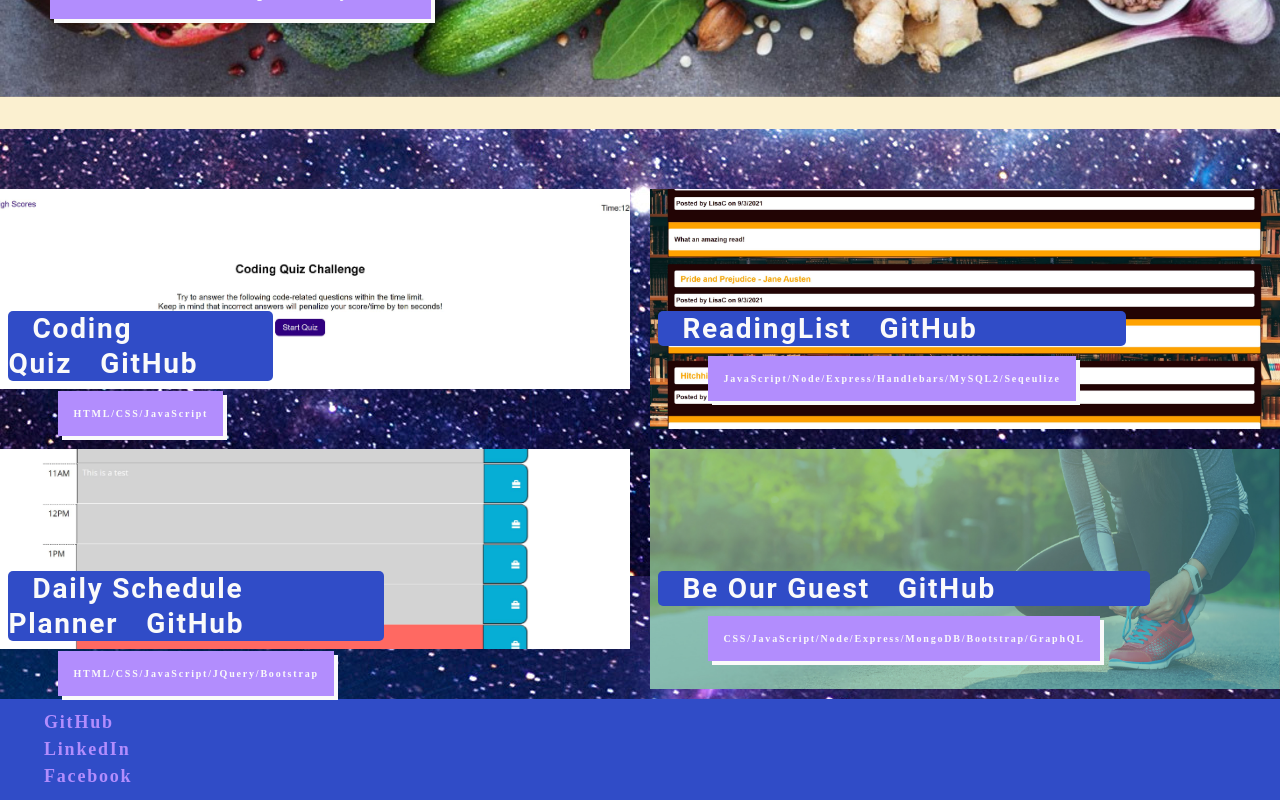
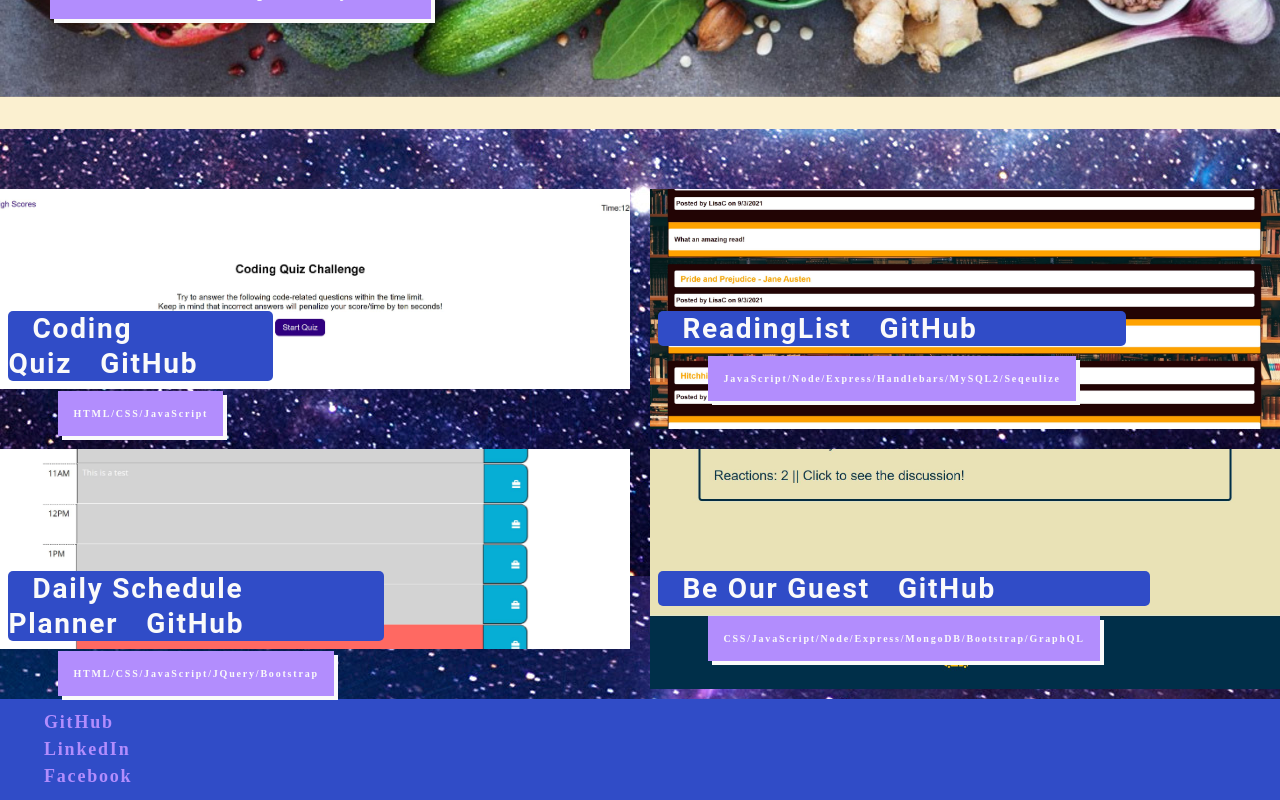
Before and after one commit to lchinquee/xregulargo, a React (Create React App) app: page /portfolio in a window 1280 px wide. Shown: the part 869-1669 px from the top of the page. Built offline with nearby package versions, Linux system fonts and the light colour scheme.

Commit message:
include background image for be-our-guest project

```diff
--- a/src/index.css
+++ b/src/index.css
@@ -367,7 +367,7 @@ h3 {
 }
 
 .surf-content {
-  background-image: url(assets/images/run-buddy.jpg);
+  background-image: url(assets/images/be-our-guest.JPG);
   padding: 100px 100px 100px 0px;
   background-size: cover;
   display: flex;
```
Also changed, not shown: src/assets/images/be-our-guest.JPG (added).
